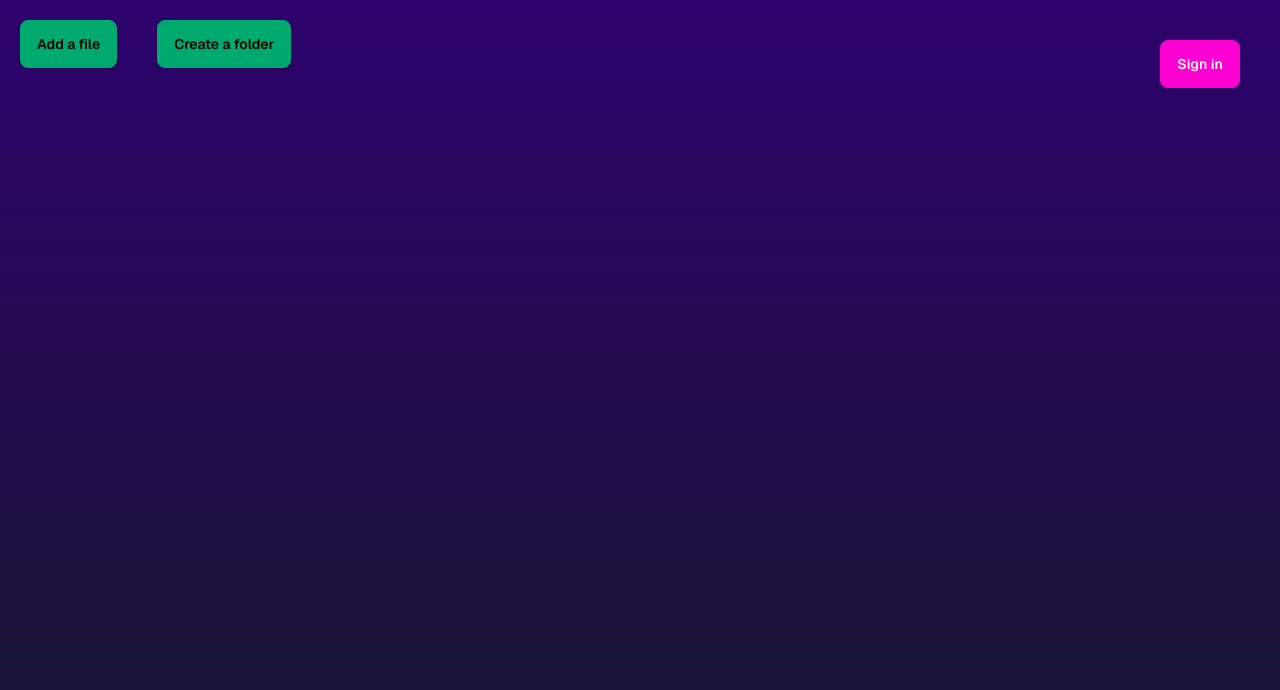
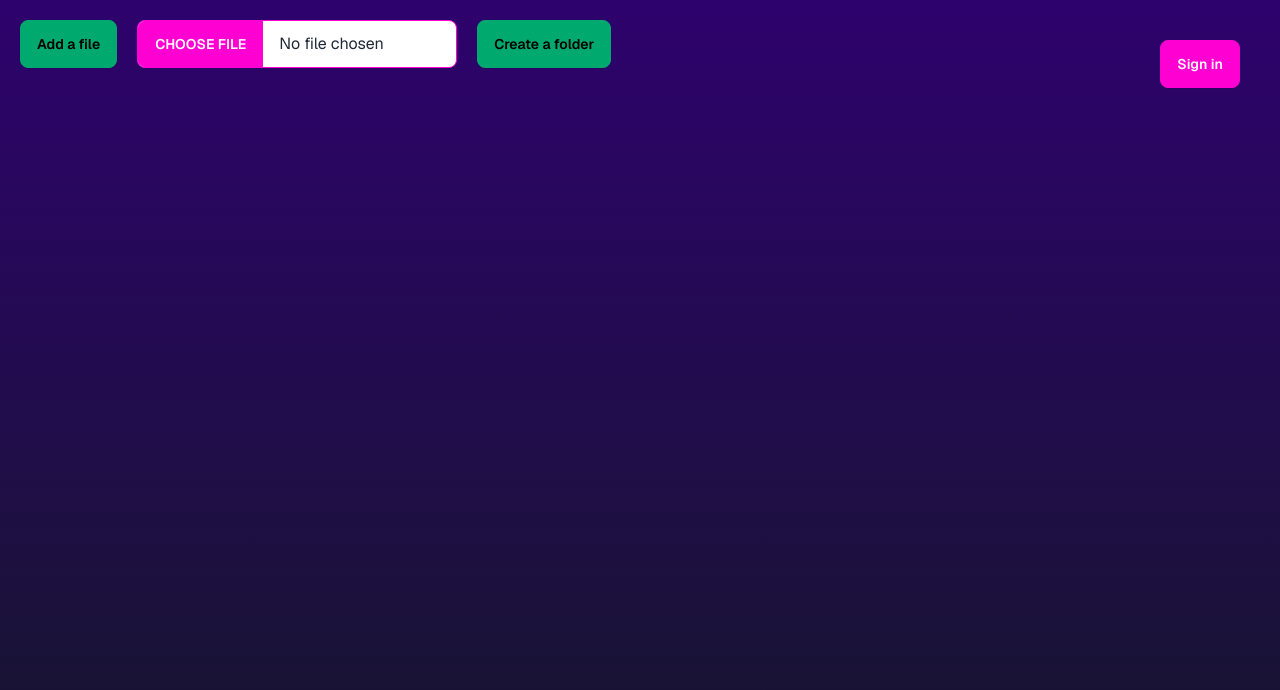
Before and after one commit to 88Hannah/google-drive-clone, a Next.js app: page / in a window 1280 px wide. Both pictures are taken after a click on the button "Add a file". Shown: the top 690 px of the page. Built offline with nearby package versions, Linux system fonts and the light colour scheme; no server answers.

Commit message:
Choose file input and logic added

```diff
--- a/src/components/UploadFiles/index.tsx
+++ b/src/components/UploadFiles/index.tsx
@@ -1,14 +1,34 @@
+import React from "react"
 import styles from "./UploadFiles.module.scss"
 import Button from "../common/Button"
 
 export default function UploadFiles() {
+    const [ addFile, setAddFile ] = React.useState(false)
+
+    const handleAddFileClick = () => {
+        setAddFile(prevAddFile => !prevAddFile)
+    }
+
+    const handleFileChange = (event: React.FormEvent<HTMLInputElement>) => {
+        console.log(event.currentTarget.files?.[0])
+    }
+
     return (
         <div className={styles.uploadMain}>
             <Button
                 btnText="Add a file"
                 btnClass="btn-success"
-                onClick={() => console.log("Clicked")}
+                onClick={handleAddFileClick}
             />
+            {
+                addFile
+                &&
+                <input
+                    type="file"
+                    className="file-input file-input-bordered file-input-secondary w-full max-w-xs"
+                    onChange={handleFileChange}
+                />
+            }
             <Button
                 btnText="Create a folder"
                 btnClass="btn-success"
```
